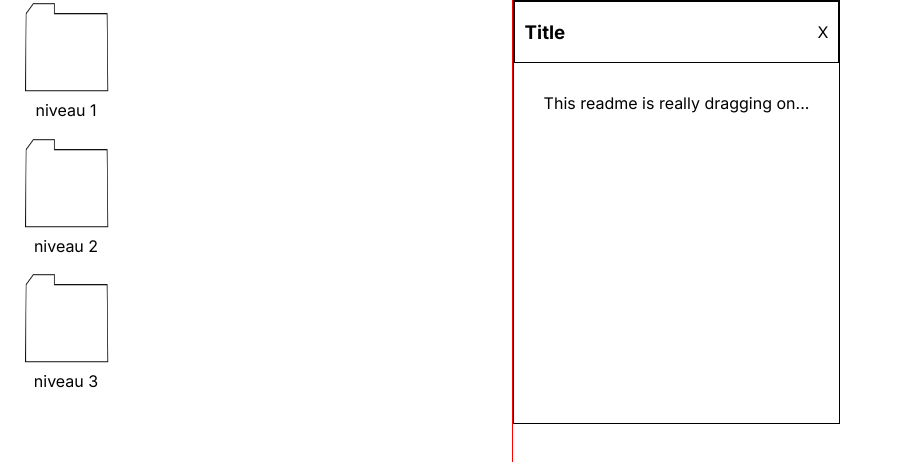
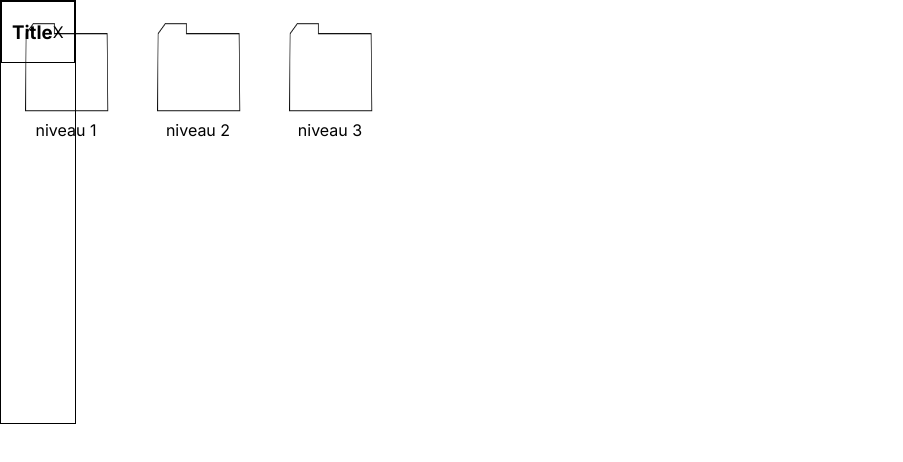
Before and after one commit to Gorhuann/site_gameplay, a Next.js app: page / in a window 1280 px wide. Shown: the top 462 px of the page, without its empty margins (0-903 px from the left). Built offline with nearby package versions, Linux system fonts and the light colour scheme.

Commit message:
Modification du système d'affichage

```diff
--- a/Components/Fichier.module.css
+++ b/Components/Fichier.module.css
@@ -1,6 +1,7 @@
 .corps{
     border: 1px solid black;
     width: fit-content;
+    position: absolute;
 }
 
 .handle{
--- a/Components/Fichier.tsx
+++ b/Components/Fichier.tsx
@@ -5,15 +5,13 @@ import style from "./Fichier.module.css";
 
 export default function Fichier(props) {
   return (
-    <Draggable handle={"." + style.handle} defaultPosition={{ x: 0, y: 0 }}>
+    <Draggable bounds="section" handle={"." + style.handle}>
       <div className={style.corps}>
         <div className={style.handle}>
           <h3>Title</h3>
           <div>X</div>
         </div>
-        <div className={style.content}>
-          This readme is really dragging on...
-        </div>
+        <div className={style.content}>{props.children}</div>
       </div>
     </Draggable>
   );
--- a/app/page.css
+++ b/app/page.css
@@ -7,14 +7,18 @@ main{
     display: flex;
 }
 
-section:first-of-type{
-    width: 40vw;
-    border-right: 1px solid red;
-    overflow-y: scroll;
+section{
     height: 100vh;
+    width: 100vw;
+    overflow: hidden;
+
 }
 
-section:last-of-type{
-    width: 60vw;
-    height: 100vh;
+#displayFiles{
+    display: flex;
+    margin-top: 20px;
 }
+
+#displayWindows{
+
+}
--- a/app/page.tsx
+++ b/app/page.tsx
@@ -9,6 +9,10 @@ export default function Home() {
   return (
     <main>
       <section>
+        <div id="displayWindows">
+          <Fichier></Fichier>
+        </div>
+        <div id="displayFiles">
           <Dossier nomFichier="niveau 1">
             <Dossier></Dossier>
             <Dossier></Dossier>
@@ -16,9 +20,7 @@ export default function Home() {
           </Dossier>
           <Dossier nomFichier="niveau 2"></Dossier>
           <Dossier nomFichier="niveau 3"></Dossier>
-      </section>
-      <section>
-        <Fichier></Fichier>
+        </div>
       </section>
     </main>
   );
```
Lines whose indentation alone changed are shown as unchanged.
